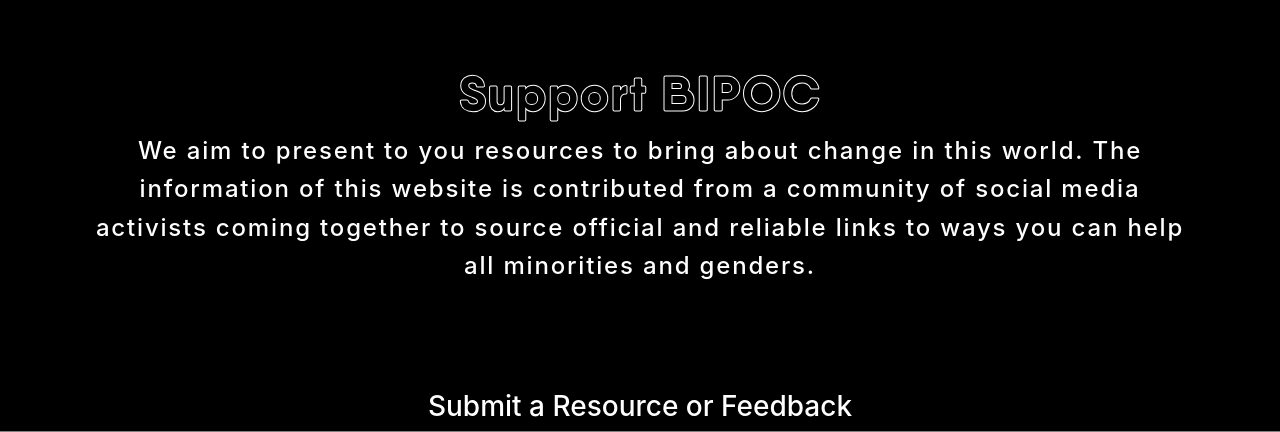
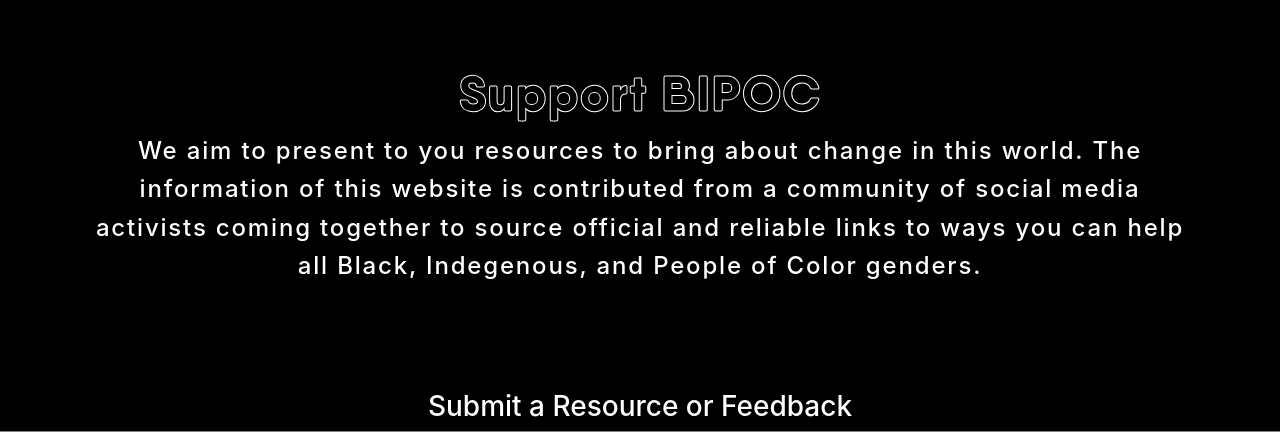
Before and after one commit to mrodriguez3313/Support-bipoc, a Flask app: page / in a window 1280 px wide. Shown: the part 56-488 px from the top of the page. Run offline with Flask 2, Linux system fonts and the light colour scheme; some libraries are stand-ins or nearby versions.

Commit message:
Changed some wording in index

```diff
--- a/website/templates/index.html
+++ b/website/templates/index.html
@@ -8,7 +8,7 @@
       <div class="container" style="background-color: #000000">
         <h1 class="display-3">Support BIPOC</h1>
         <h4 class="index-paragraph">We aim to present to you resources to bring about change in this world. The information of this website is contributed from a community of social media activists coming together to source official and reliable
-          links to ways you can help all minorities and genders.</h4>
+          links to ways you can help all Black, Indegenous, and People of Color genders.</h4>
       </div>
     </div>
     <h3><a style="color: white !important" href="https://docs.google.com/forms/d/e/1FAIpQLSfcjmCkgQtUDVoTYI2K4LDaptkgpDo_m3U1jpNXKxmGTzsJJg/viewform?usp=sf_link">Submit a Resource or
```
